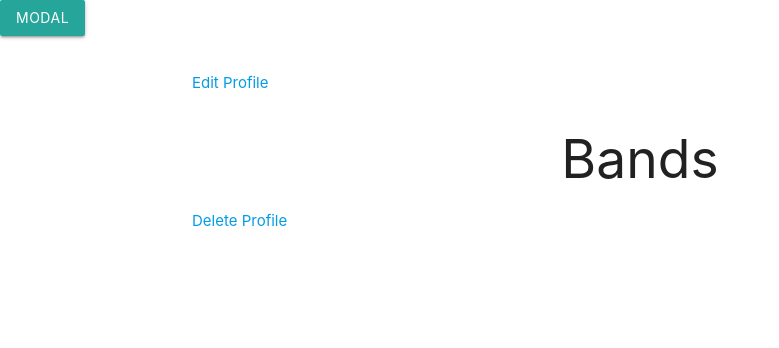
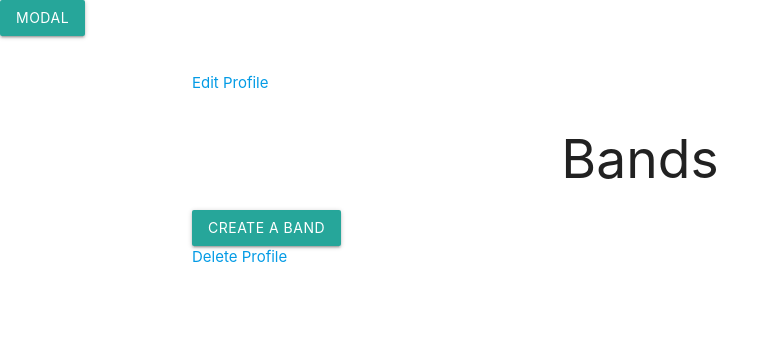
Before and after one commit to jaykmark/bandwagon, a Django app: template bandwagon_app/templates/artist_detail.html in a window 1280 px wide. Shown: the part 464-812 px from the top of the page, without its empty margins (0-779 px from the left). Before the commit the page ends 690 px from the top, so only its background shows below. Run offline with Django 3.2, Linux system fonts and the light colour scheme; the template is opened without the code that fills it, so the values that code supplies are empty.

Commit message:
what am I even merging

```diff
--- a/bandwagon_app/templates/artist_detail.html
+++ b/bandwagon_app/templates/artist_detail.html
@@ -38,6 +38,7 @@
     {% endif %}
 
     <h2 class="detail-header">Bands</h2>
+    <a href="{% url 'band_create' %}" class='btn'>CREATE A BAND</a>
     <ul>
         {% for band in bands %}
         <li>
--- a/bandwagon_app/templates/artist_list.html
+++ b/bandwagon_app/templates/artist_list.html
@@ -1,6 +1,7 @@
 {%extends 'base.html'%}
 
 {%block content%}
+<div class="container">
     <form action='' method="GET" id="search">
         <label for="search">Search For Artists</label>
 
@@ -8,4 +9,5 @@
         <button type="submit">Search</button>
     </form>
     <div id="artist_list"></div>
+</div>
 {%endblock%}
```
Lines whose indentation alone changed are shown as unchanged.
